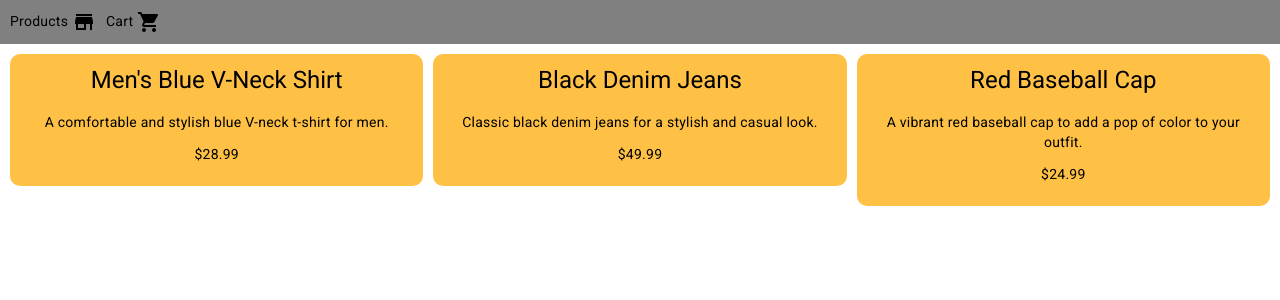
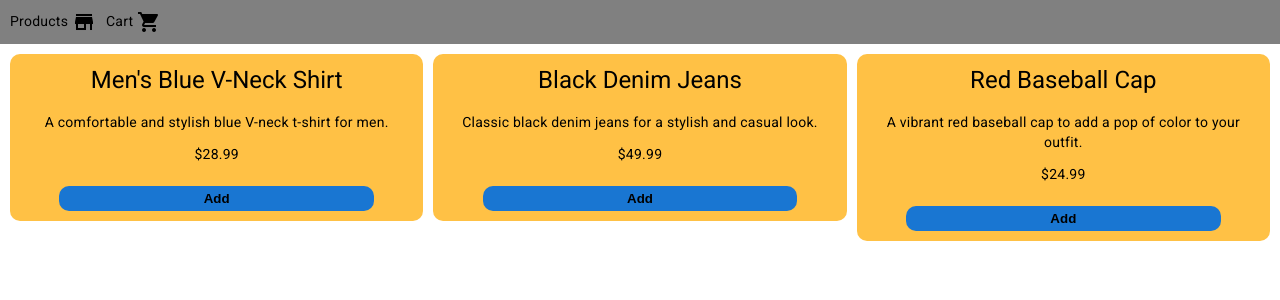
Before and after one commit to quyet-v/CodeChallenge, an Angular app: page /products in a window 1280 px wide. Shown: the top 300 px of the page. Built offline with nearby package versions, Linux system fonts and the light colour scheme; data requests are answered from the project's data file; sample sign-in values are in the browser's storage.

Commit message:
feature: added add button

```diff
--- a/src/app/modules/products/components/product/product.component.css
+++ b/src/app/modules/products/components/product/product.component.css
@@ -4,3 +4,20 @@
     border-radius: 10px;
     text-align: center;
 }
+
+.button {
+    width: 80%;
+    background-color: rgba(25, 118, 210, 1);
+    outline: none;
+    border: none;
+    border-radius: 10px;
+    padding: 5px;
+    cursor: pointer;
+    margin-top: 10px;
+    font-weight: bold;
+}
+
+.button:hover {
+    background-color: rgb(22, 97, 171);
+
+}
--- a/src/app/modules/products/components/product/product.component.html
+++ b/src/app/modules/products/components/product/product.component.html
@@ -2,4 +2,6 @@
     <h1>{{product.name}}</h1>
     <p>{{product.description}}</p>
     <p>${{product.price}}</p>
+
+    <button class="button" (click)="handleAdd()">Add</button>
 </div>
--- a/src/app/modules/products/components/product/product.component.ts
+++ b/src/app/modules/products/components/product/product.component.ts
@@ -13,4 +13,8 @@ export class ProductComponent {
   constructor() {
 
   }
+
+  handleAdd() {
+
+  }
 }
```
